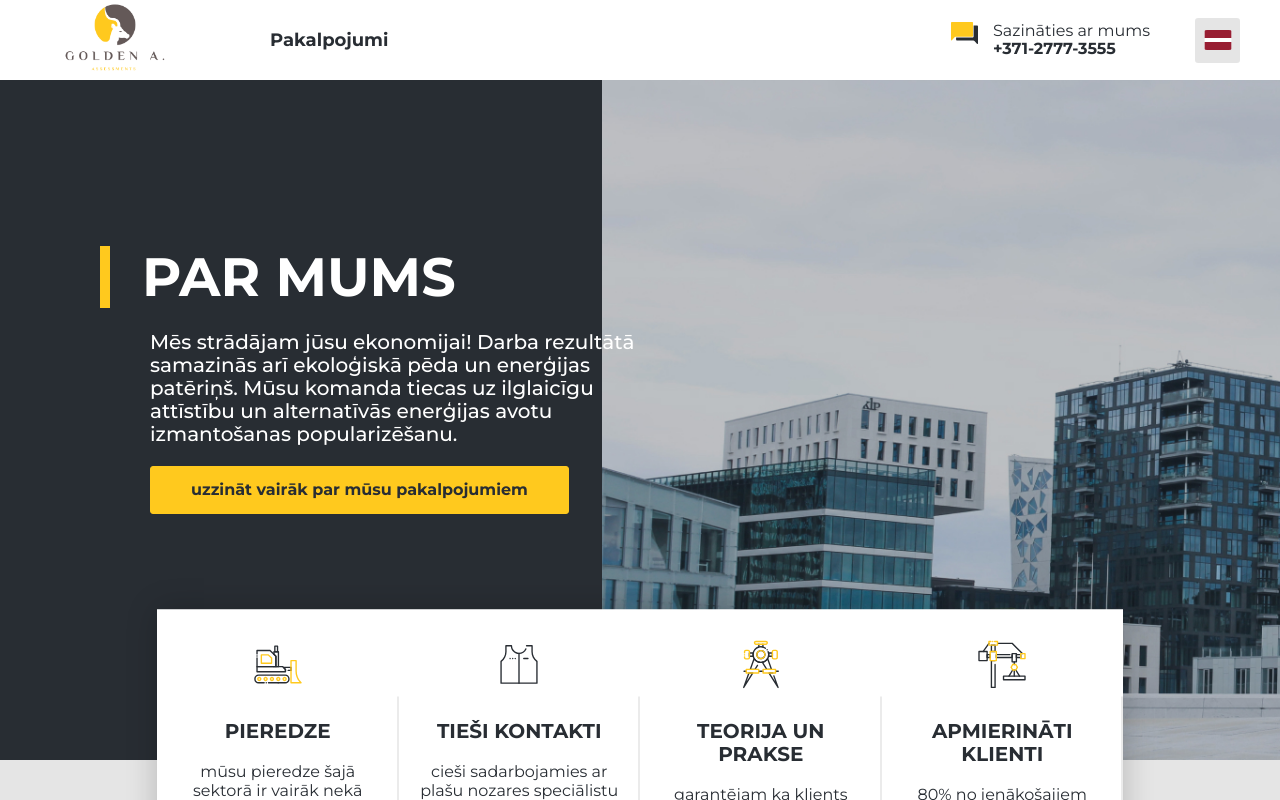
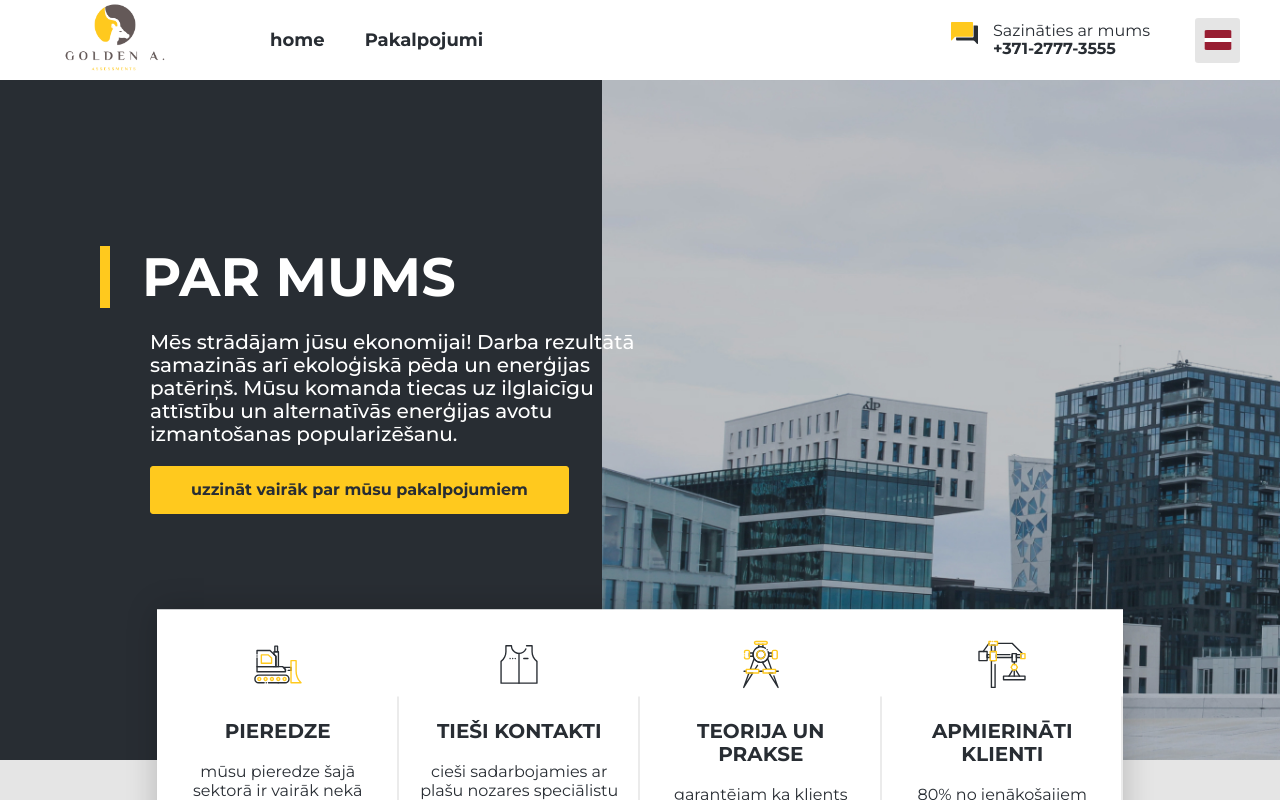
Before and after one commit to Sofiniks/Energo, a React (Create React App) app: page / in a window 1280 px wide. Shown: the top 800 px of the page. Built offline with nearby package versions, Linux system fonts and the light colour scheme.

Commit message:
Update Header.js

```diff
--- a/src/components/Header/Header.js
+++ b/src/components/Header/Header.js
@@ -24,6 +24,10 @@ const Header = () => {
 
     const dispatch = useDispatch();
     const nav = [
+        {
+            title: 'home',
+            to: '/'
+        },
         {
             title: 'services',
             to: '/services'
```
